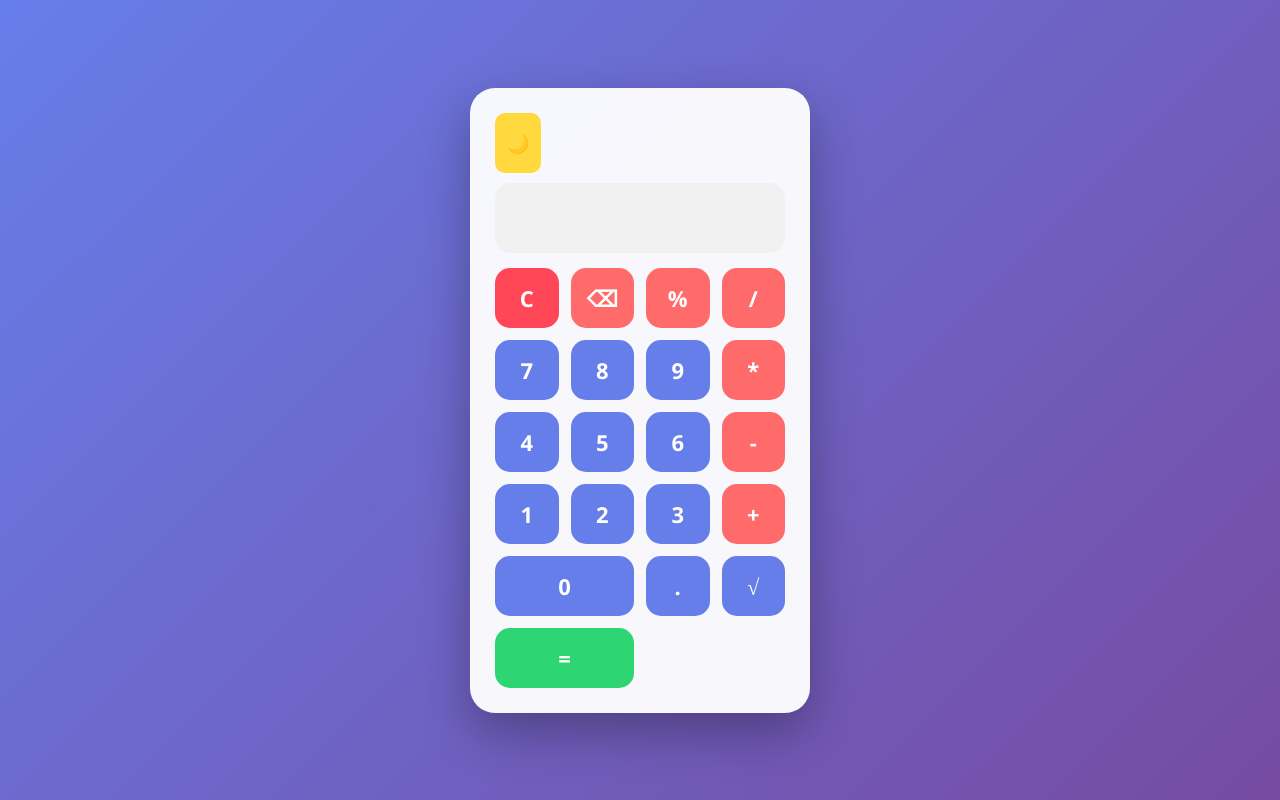
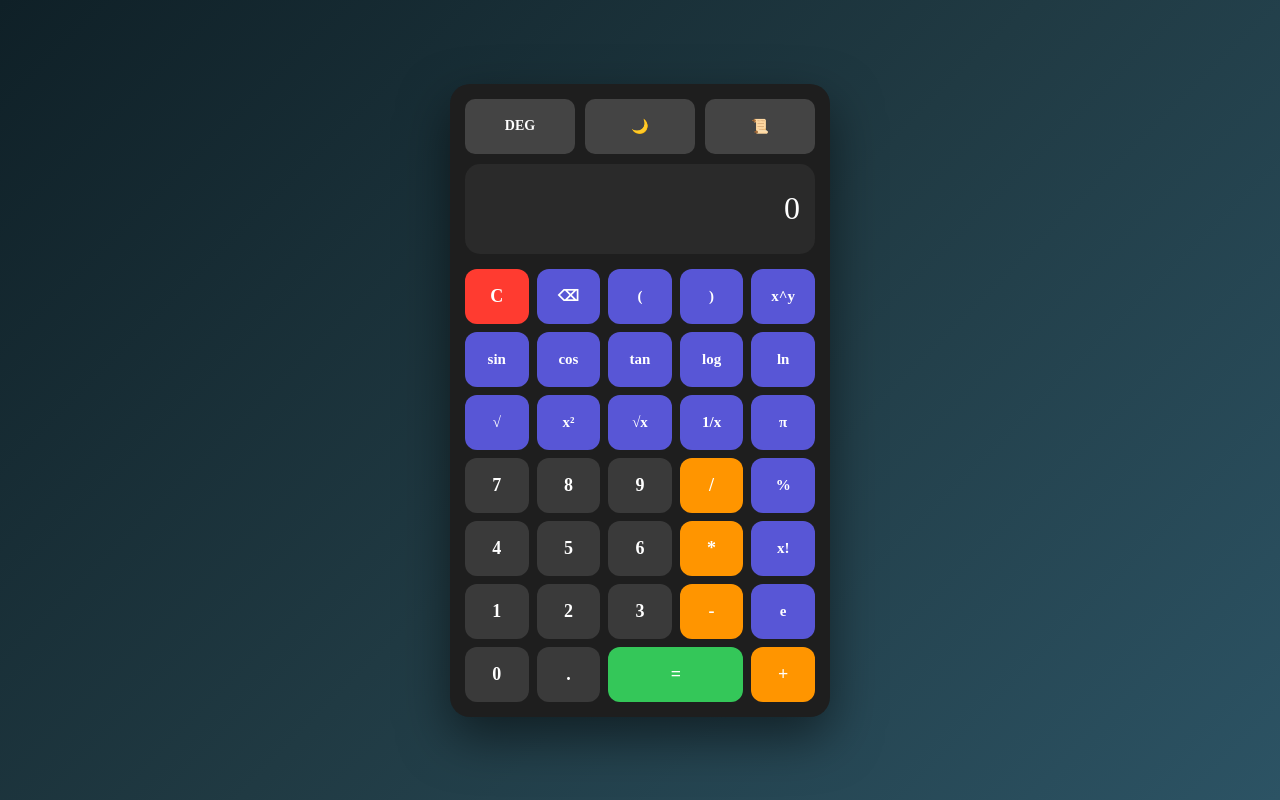
Before and after one commit to chatlapenchalaparasanthi/-calculator, a plain HTML site: page index.html in a window 1280 px wide. Drawn offline with Linux system fonts and the light colour scheme.

Commit message:
index.html

```diff
--- a/index.html
+++ b/index.html
@@ -1,79 +1,142 @@
-
-
-  <!DOCTYPE html>
+<!DOCTYPE html>
 <html lang="en">
 <head>
 <meta charset="UTF-8">
 <meta name="viewport" content="width=device-width, initial-scale=1.0">
-<title>Pro Calculator</title>
+<title>Scientific Calculator</title>
 <style>
-* {margin: 0; padding: 0; box-sizing: border-box; font-family: 'Segoe UI';}
-body {display: flex; justify-content: center; align-items: center; height: 100vh; background: linear-gradient(135deg, #667eea, #764ba2); transition: 0.3s;}
-body.dark {background: linear-gradient(135deg, #1f1c2c, #928dab);}
-.calculator {background: rgba(255,255,255,0.95); padding: 25px; border-radius: 25px; box-shadow: 0 20px 50px rgba(0,0,0,0.3); width: 340px;}
-body.dark .calculator {background: rgba(30,30,30,0.9);}
-.top-bar {display: flex; justify-content: space-between; margin-bottom: 10px;}
-#theme {background: #FFD93D; border: none; padding: 8px 12px; border-radius: 10px; cursor: pointer; font-size: 18px;}
-#display {width: 100%; height: 70px; font-size: 32px; text-align: right; margin-bottom: 15px; padding: 15px; border: none; border-radius: 15px; background: #f1f1f1;}
-body.dark #display {background: #333; color: white;}
-.buttons {display: grid; grid-template-columns: repeat(4, 1fr); gap: 12px;}
-button {height: 60px; font-size: 22px; border: none; border-radius: 15px; background: #667eea; color: white; cursor: pointer; font-weight: bold; transition: 0.2s;}
-button:hover {transform: scale(0.95); background: #764ba2;}
-button.op {background: #FF6B6B;}
-button.equal {background: #2ed573; grid-column: span 2;}
-button.clear {background: #ff4757;}
-button.zero {grid-column: span 2;}
+* {margin: 0; padding: 0; box-sizing: border-box; font-family: 'Poppins';}
+body {display: flex; justify-content: center; align-items: center; min-height: 100vh; background: linear-gradient(135deg, #0f2027, #203a43, #2c5364); transition: 0.3s;}
+body.dark {background: linear-gradient(135deg, #000000, #434343);}
+.calculator {background: #1e1e1e; padding: 15px; border-radius: 20px; box-shadow: 0 20px 50px rgba(0,0,0,0.5); width: 380px;}
+#display {width: 100%; height: 90px; font-size: 32px; text-align: right; margin-bottom: 15px; padding: 15px; border: none; background: #2a2a2a; color: white; border-radius: 15px;}
+.top-bar {display: flex; gap: 10px; margin-bottom: 10px;}
+.top-bar button {flex: 1; padding: 8px; border-radius: 10px; border: none; background: #444; color: white; font-size: 14px;}
+.buttons {display: grid; grid-template-columns: repeat(5, 1fr); gap: 8px;}
+button {height: 55px; font-size: 18px; border: none; border-radius: 12px; font-weight: 600; cursor: pointer; transition: 0.1s; color: white;}
+button:active {transform: scale(0.92);}
+.num {background: #3a3a3a;}
+.op {background: #FF9500;}
+.func {background: #5856D6; font-size: 15px;}
+.clear {background: #FF3B30;}
+.equal {background: #34C759; grid-column: span 2;}
 </style>
 </head>
 <body>
 <div class="calculator">
 <div class="top-bar">
-<button id="theme" onclick="toggleTheme()">🌙</button>
+<button onclick="toggleDegRad()">DEG</button>
+<button onclick="toggleTheme()">🌙</button>
+<button onclick="toggleHistory()">📜</button>
 </div>
-<input type="text" id="display" readonly>
+<div id="history" style="color:#aaa; font-size:12px; max-height:80px; overflow-y:auto; display:none; margin-bottom:10px;"></div>
+<input type="text" id="display" value="0" readonly>
+
 <div class="buttons">
 <button class="clear" onclick="clearDisplay()">C</button>
-<button class="op" onclick="backspace()">⌫</button>
-<button class="op" onclick="append('%')">%</button>
+<button class="func" onclick="backspace()">⌫</button>
+<button class="func" onclick="append(')">(</button>
+<button class="func" onclick="append(')')">)</button>
+<button class="func" onclick="append('^')">x^y</button>
+
+<button class="func" onclick="sin()">sin</button>
+<button class="func" onclick="cos()">cos</button>
+<button class="func" onclick="tan()">tan</button>
+<button class="func" onclick="log()">log</button>
+<button class="func" onclick="ln()">ln</button>
+
+<button class="func" onclick="sqrt()">√</button>
+<button class="func" onclick="append('**2')">x²</button>
+<button class="func" onclick="append('**0.5')">√x</button>
+<button class="func" onclick="append('1/')">1/x</button>
+<button class="func" onclick="append('PI')">π</button>
+
+<button class="num" onclick="append('7')">7</button>
+<button class="num" onclick="append('8')">8</button>
+<button class="num" onclick="append('9')">9</button>
 <button class="op" onclick="append('/')">/</button>
+<button class="func" onclick="append('%')">%</button>
 
-<button onclick="append('7')">7</button><button onclick="append('8')">8</button><button onclick="append('9')">9</button><button class="op" onclick="append('*')">*</button>
+<button class="num" onclick="append('4')">4</button>
+<button class="num" onclick="append('5')">5</button>
+<button class="num" onclick="append('6')">6</button>
+<button class="op" onclick="append('*')">*</button>
+<button class="func" onclick="fact()">x!</button>
 
-<button onclick="append('4')">4</button><button onclick="append('5')">5</button><button onclick="append('6')">6</button><button class="op" onclick="append('-')">-</button>
+<button class="num" onclick="append('1')">1</button>
+<button class="num" onclick="append('2')">2</button>
+<button class="num" onclick="append('3')">3</button>
+<button class="op" onclick="append('-')">-</button>
+<button class="func" onclick="append('E')">e</button>
 
-<button onclick="append('1')">1</button><button onclick="append('2')">2</button><button onclick="append('3')">3</button><button class="op" onclick="append('+')">+</button>
-
-<button onclick="append('0')" class="zero">0</button><button onclick="append('.')">.</button>
-<button onclick="sqrt()">√</button>
+<button class="num" onclick="append('0')">0</button>
+<button class="num" onclick="append('.')">.</button>
 <button class="equal" onclick="calculate()">=</button>
+<button class="op" onclick="append('+')">+</button>
 </div>
 </div>
 <script>
+let display = document.getElementById('display');
+let historyDiv = document.getElementById('history');
+let history = [];
+let isDeg = true;
+
 function append(val){
-  document.getElementById('display').value += val;
+  if(display.value === '0') display.value = '';
+  display.value += val;
 }
-function clearDisplay(){
-  document.getElementById('display').value = '';
+function clearDisplay(){ display.value = '0'; }
+function backspace(){
+  display.value = display.value.slice(0,-1);
+  if(display.value === '') display.value = '0';
 }
-function backspace(){
-  let d = document.getElementById('display');
-  d.value = d.value.slice(0,-1);
+function toRad(x){ return isDeg ? x * Math.PI / 180 : x; }
+
+function sin(){ display.value = Math.sin(toRad(parseFloat(display.value))); }
+function cos(){ display.value = Math.cos(toRad(parseFloat(display.value))); }
+function tan(){ display.value = Math.tan(toRad(parseFloat(display.value))); }
+function log(){ display.value = Math.log10(parseFloat(display.value)); }
+function ln(){ display.value = Math.log(parseFloat(display.value)); }
+function sqrt(){ display.value = Math.sqrt(parseFloat(display.value)); }
+function fact(){
+  let n = parseInt(display.value);
+  let f = 1;
+  for(let i=2; i<=n; i++) f*=i;
+  display.value = f;
 }
-function sqrt(){
-  let d = document.getElementById('display');
-  d.value = Math.sqrt(eval(d.value || 0));
-}
+
 function calculate(){
   try{
-    document.getElementById('display').value = eval(document.getElementById('display').value);
+    let expr = display.value.replace(/\^/g, '**').replace(/PI/g, Math.PI).replace(/E/g, Math.E);
+    let result = eval(expr);
+    addHistory(display.value + ' = ' + result);
+    display.value = result;
   }
-  catch{
-    document.getElementById('display').value = 'Error';
-  }
-} // <-- idhi miss ayyindi
+  catch{ display.value = 'Error'; }
+}
+function addHistory(entry){
+  history.unshift(entry);
+  if(history.length > 5) history.pop();
+  historyDiv.innerHTML = history.map(h => `<div>${h}</div>`).join('');
+}
+function toggleHistory(){
+  historyDiv.style.display = historyDiv.style.display === 'block' ? 'none' : 'block';
+}
+function toggleDegRad(){
+  isDeg = !isDeg;
+  event.target.innerText = isDeg ? 'DEG' : 'RAD';
+}
 function toggleTheme(){
   document.body.classList.toggle('dark');
-} // <-- idhi kuda miss ayyindi
+}
+
+// Keyboard
+document.addEventListener('keydown', (e) => {
+  if('0123456789.+-*/()%'.includes(e.key)) append(e.key);
+  if(e.key === 'Enter') calculate();
+  if(e.key === 'Backspace') backspace();
+  if(e.key === 'Escape') clearDisplay();
+});
 </script>
 </body>
 </html>
```
